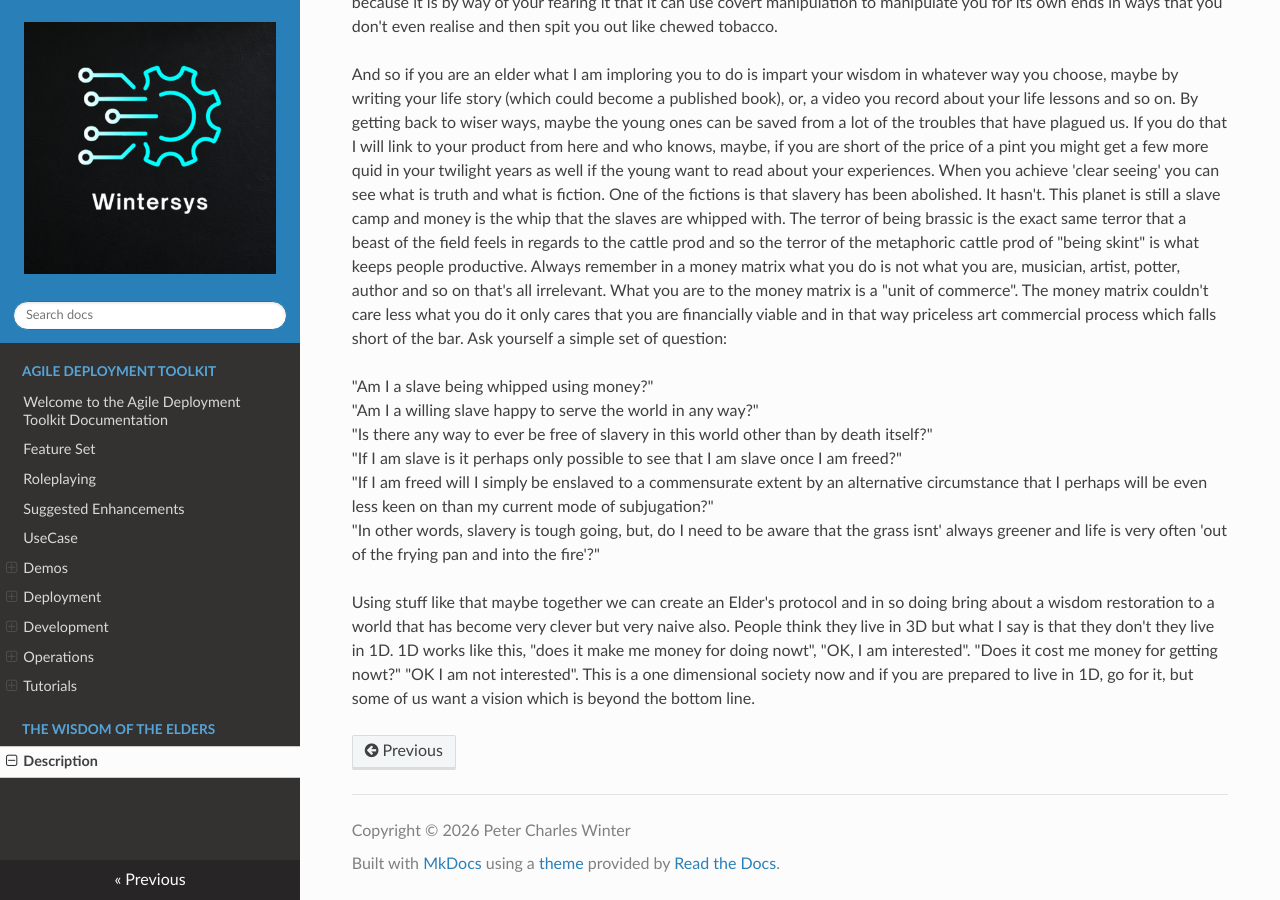
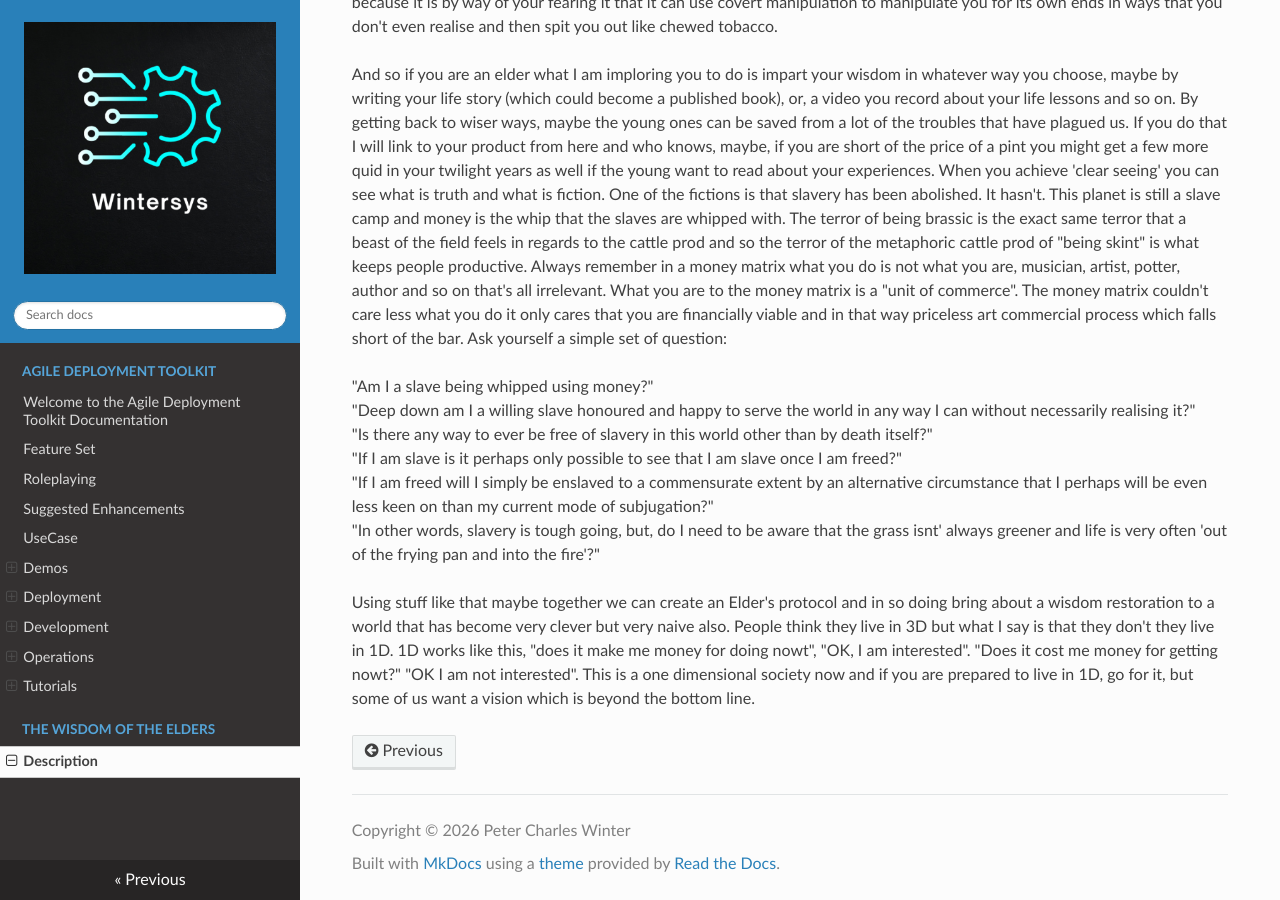
Before and after one commit to wintersys-dev/adt-documentation, an MkDocs documentation site: the page built from docs/The Wisdom of the Elders/description.md, in a window 1280 px wide and 900 px high, scrolled down 2700 px. Built offline with MkDocs 1.6.1, drawn with Linux system fonts in a browser that asks for light colours; nearby versions of some CDN libraries.

Commit message:
Update description.md

```diff
--- a/docs/The Wisdom of the Elders/description.md
+++ b/docs/The Wisdom of the Elders/description.md
@@ -13,7 +13,7 @@ In short form then here is what I am saying..."people spend their whole lives ga
 And so if you are an elder what I am imploring you to do is impart your wisdom in whatever way you choose, maybe by writing your life story (which could become a published book), or, a video you record about your life lessons and so on. By getting back to wiser ways, maybe the young ones can be saved from a lot of the troubles that have plagued us. If you do that I will link to your product from here and who knows, maybe, if you are short of the price of a pint you might get a few more quid in your twilight years as well if the young want to read about your experiences. When you achieve 'clear seeing' you can see what is truth and what is fiction. One of the fictions is that slavery has been abolished. It hasn't. This planet is still a slave camp and money is the whip that the slaves are whipped with. The terror of being brassic is the exact same terror that a beast of the field feels in regards to the cattle prod and so the terror of the metaphoric cattle prod of "being skint" is what keeps people productive. Always remember in a money matrix what you do is not what you are, musician, artist, potter, author and so on that's all irrelevant. What you are to the money matrix is a "unit of commerce". The money matrix couldn't care less what you do it only cares that you are financially viable and in that way priceless art commercial process which falls short of the bar. Ask yourself a simple set of question:
 
 "Am I a slave being whipped using money?"
-"Am I a willing slave happy to serve the world in any way?"
+"Deep down am I a willing slave honoured and happy to serve the world in any way I can without necessarily realising it?"
 "Is there any way to ever be free of slavery in this world other than by death itself?"
 "If I am slave is it perhaps only possible to see that I am slave once I am freed?"
 "If I am freed will I simply be enslaved to a commensurate extent by an alternative circumstance that I perhaps will be even less keen on than my current mode of subjugation?"
```
